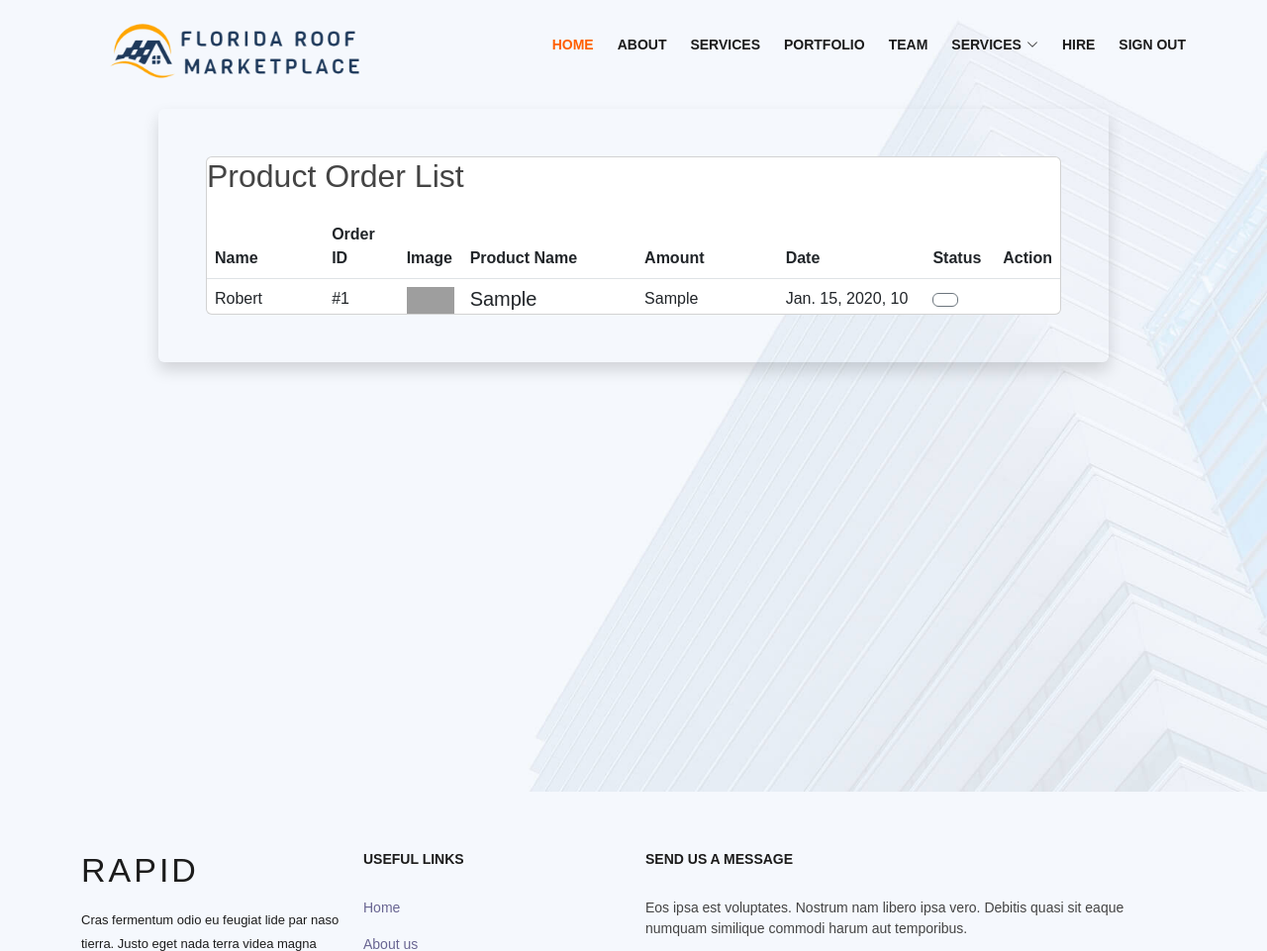
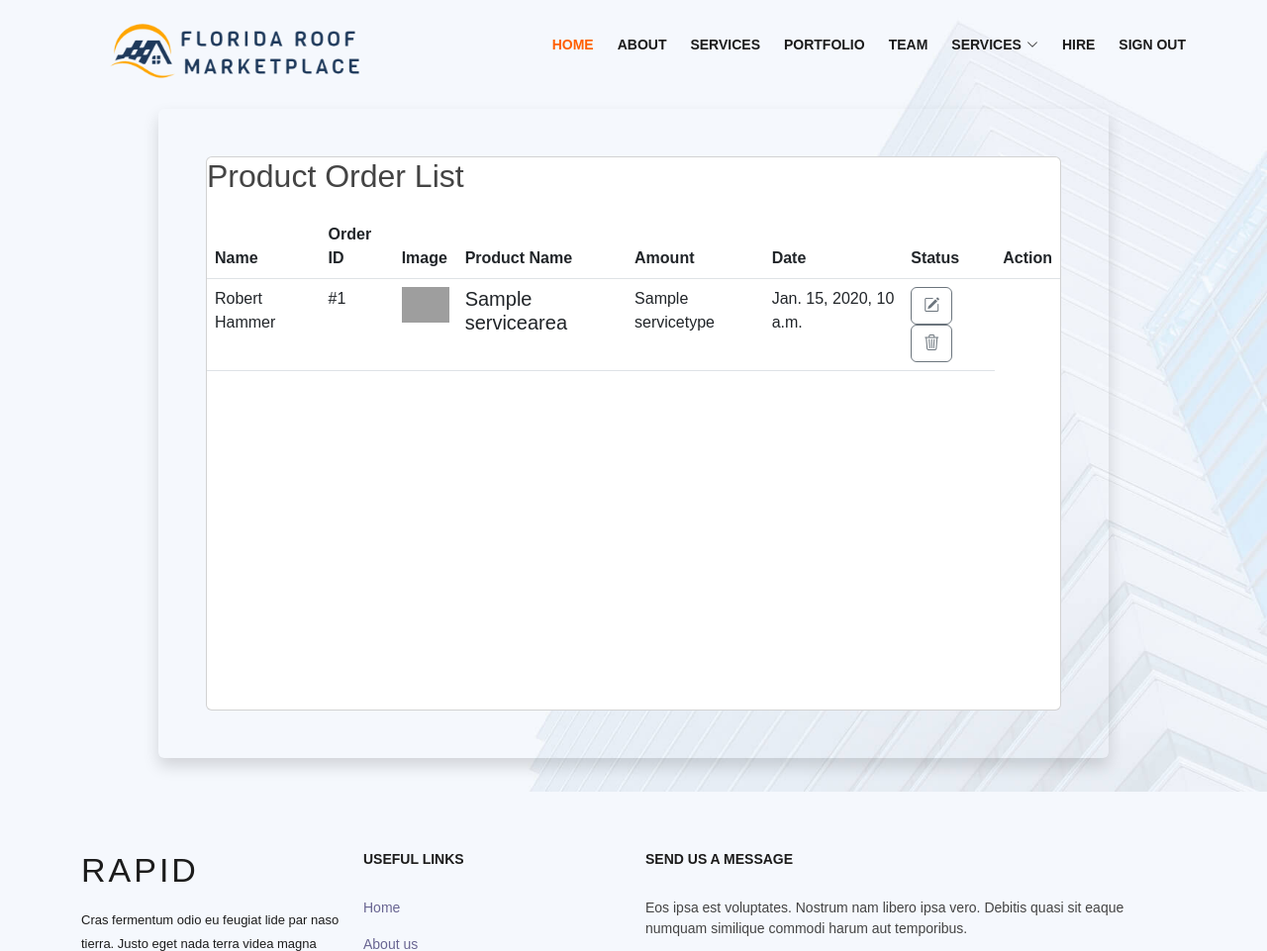
Before and after one commit to oyekamal/roofing, a Django app: page /service_request_list/ in a window 1280 px wide. Shown: the top 961 px of the page at 99% size. Run offline with Django 4.2, Linux system fonts and the light colour scheme; a user stored in the database is signed in; tables that the repository leaves empty hold one stand-in row (values such as "Sample post"); some libraries are stand-ins or nearby versions; some web fonts are replaced; grey boxes are pictures that could not be loaded.

Commit message:
button added

```diff
--- a/app/static/css/style.css
+++ b/app/static/css/style.css
@@ -1625,6 +1625,6 @@ section {
 }
 
 .fixed-height {
-  height: 100px; /* set the desired height */
+  height: 500px; /* set the desired height */
   overflow: auto;
 }
--- a/app/templates/service/service_request_list.html
+++ b/app/templates/service/service_request_list.html
@@ -42,8 +42,8 @@
                             <td>{{each_service_request.created_at}}</td>
                             {% comment %} <td><span class="badge badge-success bg-success text-white">Paid</span></td> {% endcomment %}
                             <td>
-                                <a href="{% url 'service:service_request_update' each_service_request.pk %}" class="btn btn-outline-secondary"><i class="icon-pencil"></i></a>
-                                <a href="{% url 'service:service_request_delete' each_service_request.pk %}" class="btn btn-outline-secondary"><i class="icon-trash"></i></a>                            </td>
+                                <a href="{% url 'service:service_request_update' each_service_request.pk %}" class="btn btn-outline-secondary"><i class="bi bi-pencil-square"></i></a>
+                                <a href="{% url 'service:service_request_delete' each_service_request.pk %}" class="btn btn-outline-secondary"><i class="bi bi-trash3"></i></a>                            </td>
                         </tr>
                         {% endfor %}
 
```
